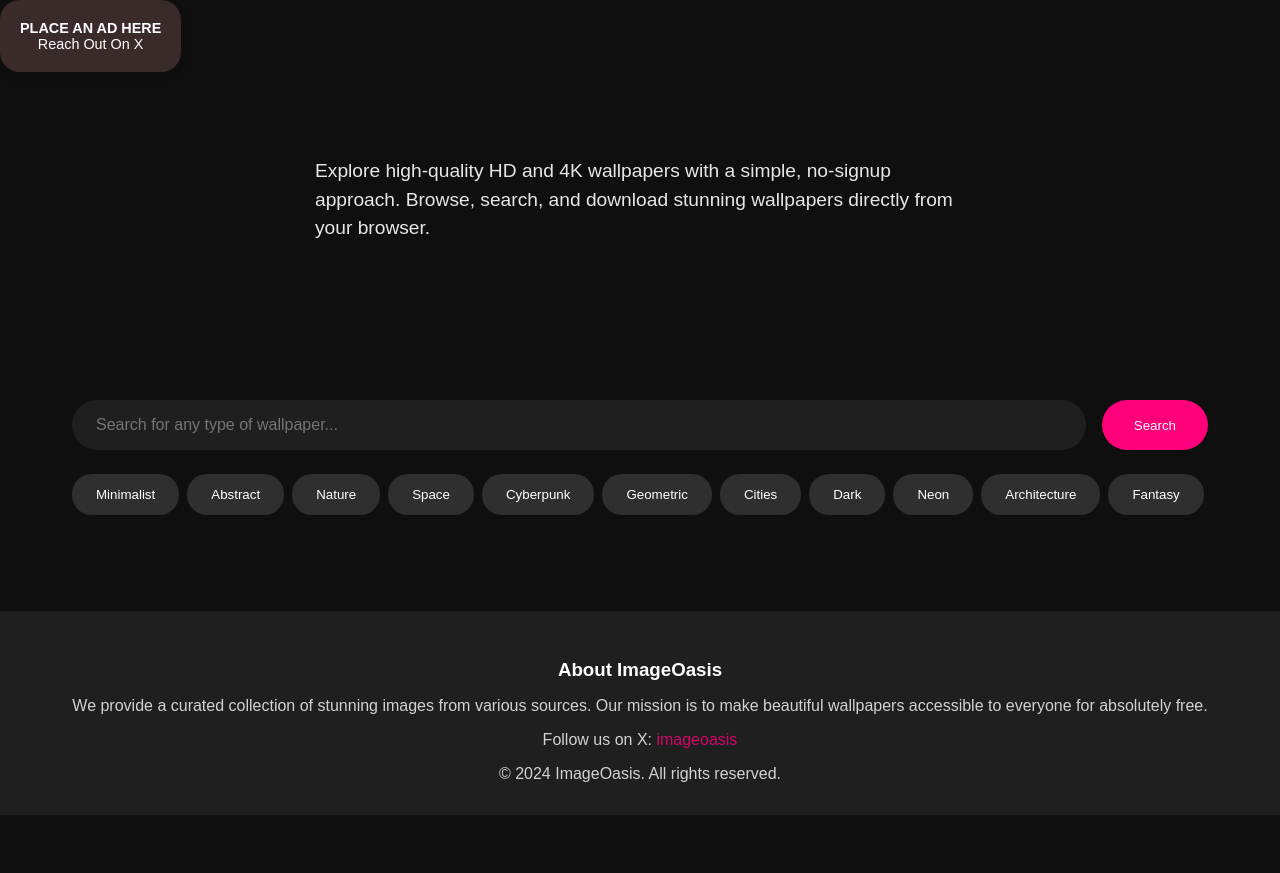
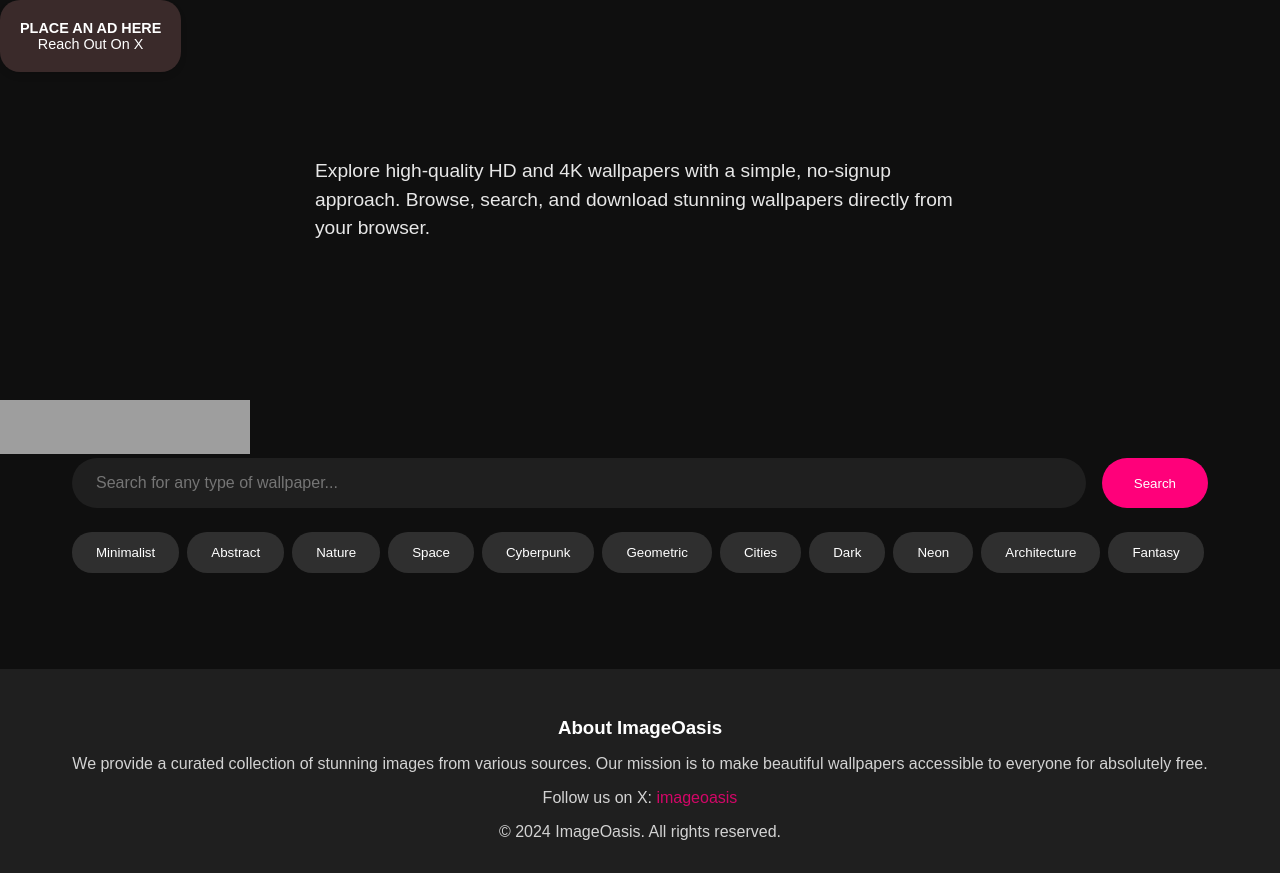
Before and after one commit to Adong-o/pixelwallz, a plain HTML site: page index.html in a window 1280 px wide. Before the commit the page ends 815 px from the top, so only its background shows below. Drawn offline with Linux system fonts and the light colour scheme; no server answers; grey boxes are pictures that could not be loaded.

Commit message:
Update v5

```diff
--- a/index.html
+++ b/index.html
@@ -7,7 +7,6 @@
     <link rel="stylesheet" href="styles.css">
     <link rel="icon" href="./image-2974618.jpg" type="image/x-icon">
 </head>
-
 
 
     <!-- Google tag (gtag.js) -->
@@ -33,8 +32,8 @@
             </div>
         </section>
 
-
-
+        <a href="https://www.producthunt.com/posts/imageoasis-2?embed=true&utm_source=badge-featured&utm_medium=badge&utm_souce=badge-imageoasis&#0045;2" target="_blank"><img src="https://api.producthunt.com/widgets/embed-image/v1/featured.svg?post_id=556092&theme=light" alt="ImageOasis - Free&#0032;wallpapers&#0032;downloader | Product Hunt" style="width: 250px; height: 54px;" width="250" height="54" /></a>
+<br>
         <div class="download-modal" id="downloadModal">
             <div class="download-modal-content">
                 <h3>Downloading Image...</h3>
```
